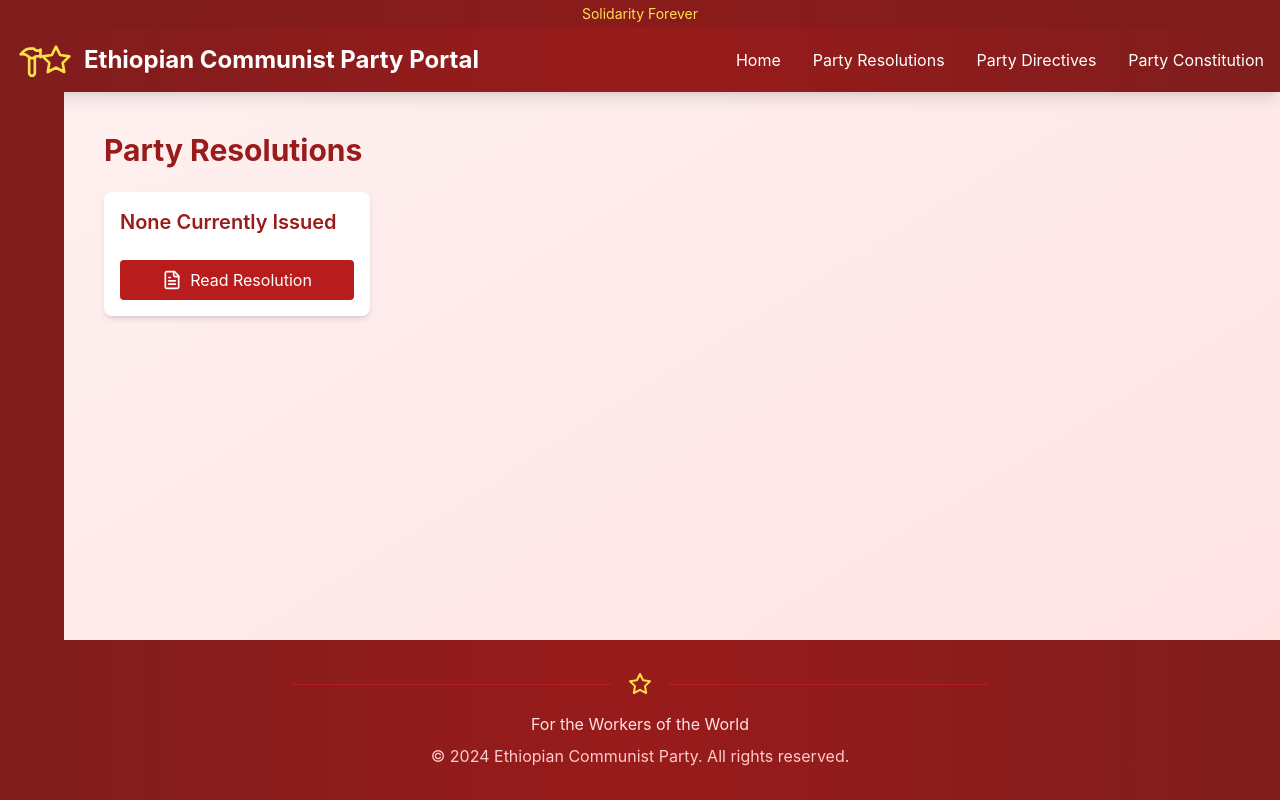
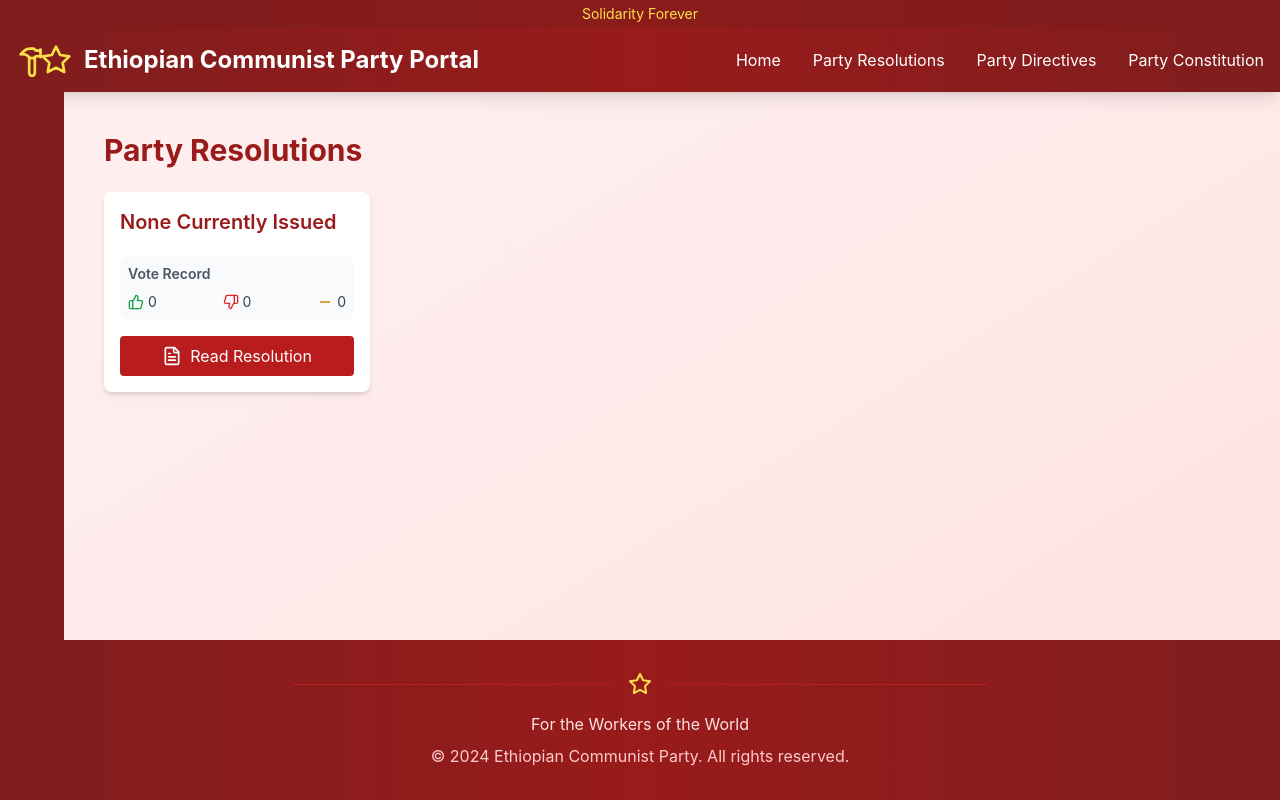
Before and after one commit to BillGStanford/Ethiopian-Communist-Party-Portal, a React (Create React App) app: page /resolutions in a window 1280 px wide. Built offline with nearby package versions, Linux system fonts and the light colour scheme.

Commit message:
Update DocumentCard.js

```diff
--- a/src/components/DocumentCard.js
+++ b/src/components/DocumentCard.js
@@ -3,7 +3,6 @@ import { FileText, Calendar, User, Building } from 'lucide-react';
 
 const DocumentCard = ({ document }) => {
   const handleReadClick = () => {
-    // Open PDF in new tab
     window.open(document.pdfPath, '_blank');
   };
 
@@ -39,6 +38,11 @@ const DocumentCard = ({ document }) => {
           )}
         </div>
 
+        {/* Render vote record if available */}
+        {document.VoteRecord && document.votes && (
+          <document.VoteRecord votes={document.votes} />
+        )}
+
         <button
           onClick={handleReadClick}
           className="mt-4 w-full flex items-center justify-center gap-2 bg-red-700 text-white py-2 px-4 rounded hover:bg-red-800 transition-colors"
```
